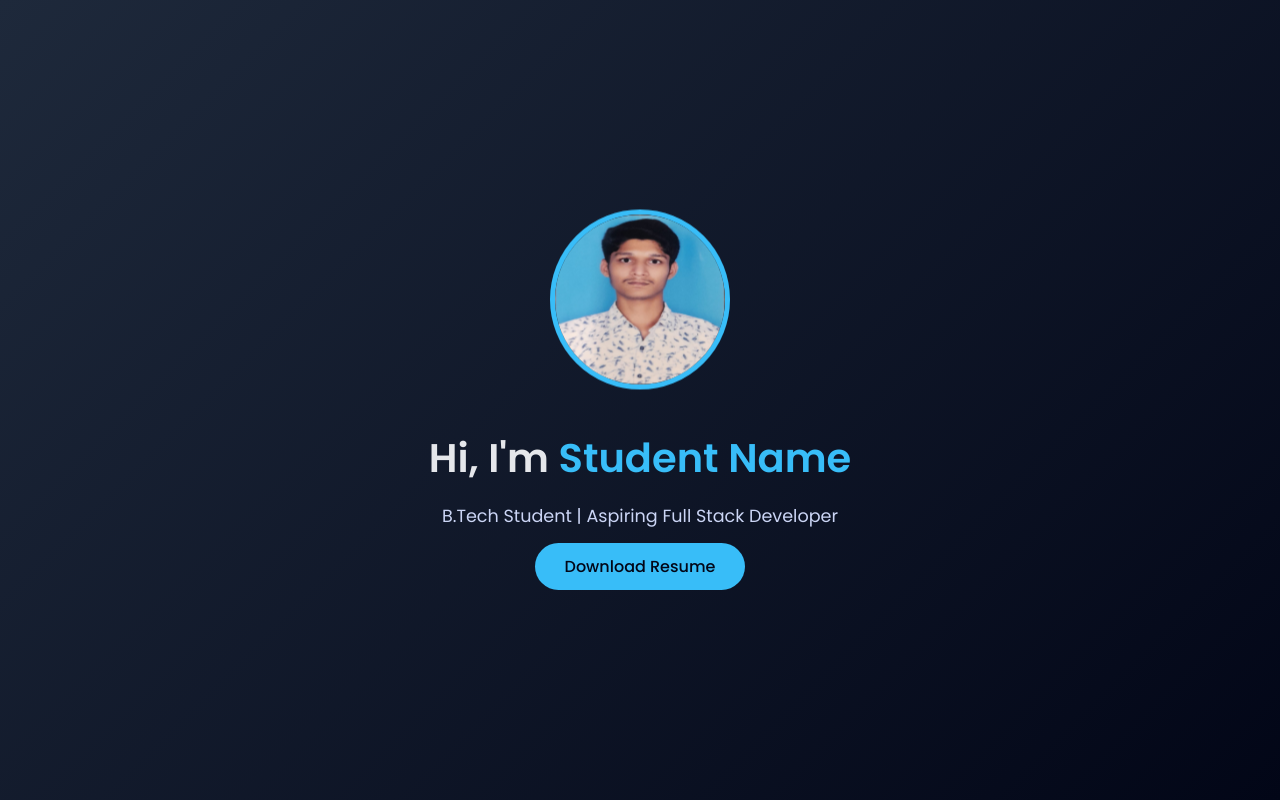
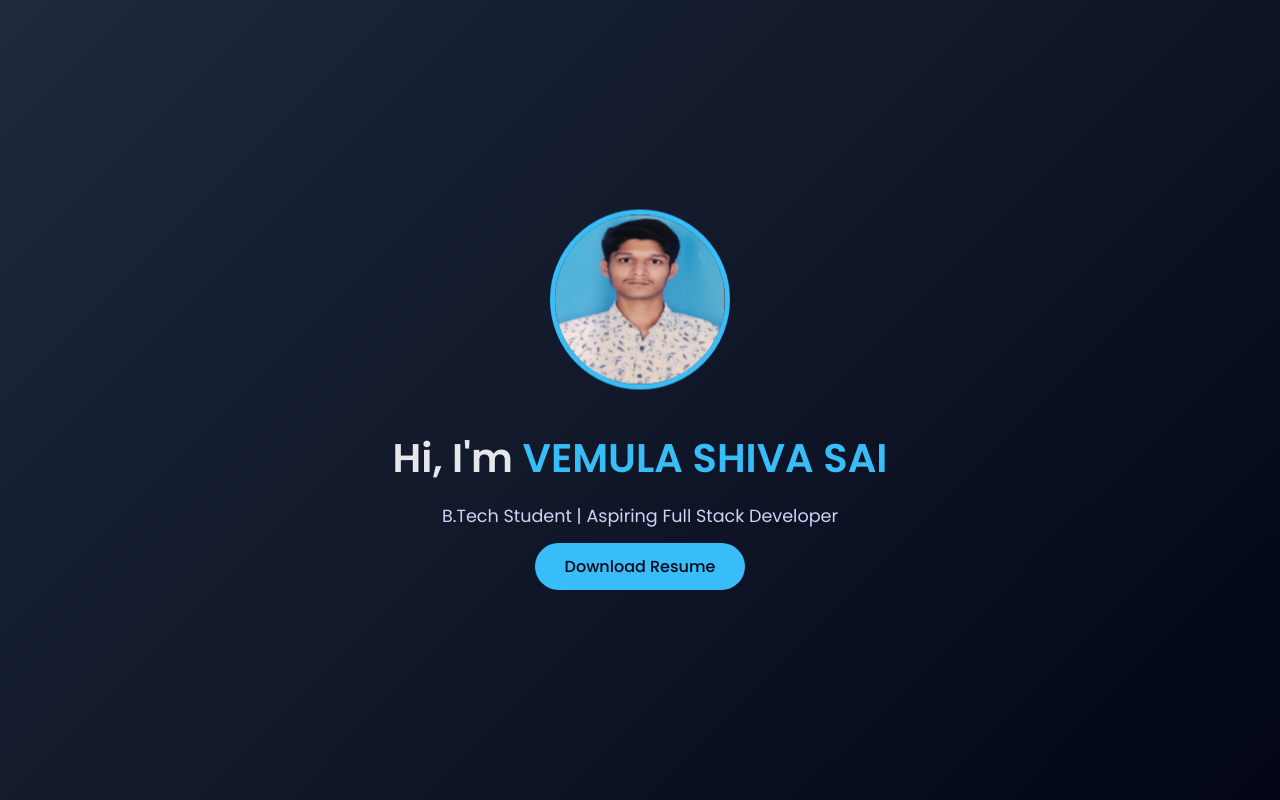
Before and after one commit to shivasai1901/portfolio, a website: page public/index.html in a window 1280 px wide. Shown: the top 800 px of the page. Drawn offline with Linux system fonts and the light colour scheme; no server answers.

Commit message:
Update student name in hero section

```diff
--- a/public/index.html
+++ b/public/index.html
@@ -23,7 +23,7 @@
     <header id="home">
         <div class="hero">
             <img src="student.jpg" alt="Student Image" />
-            <h1>Hi, I'm <span>Student Name</span></h1>
+            <h1>Hi, I'm <span>VEMULA SHIVA SAI</span></h1>
             <p>B.Tech Student | Aspiring Full Stack Developer</p>
             <a href="23881A05X7-V.SHIVA SAI-Resume (1).pdf" class="btn" download>Download Resume</a>
         </div>
```
